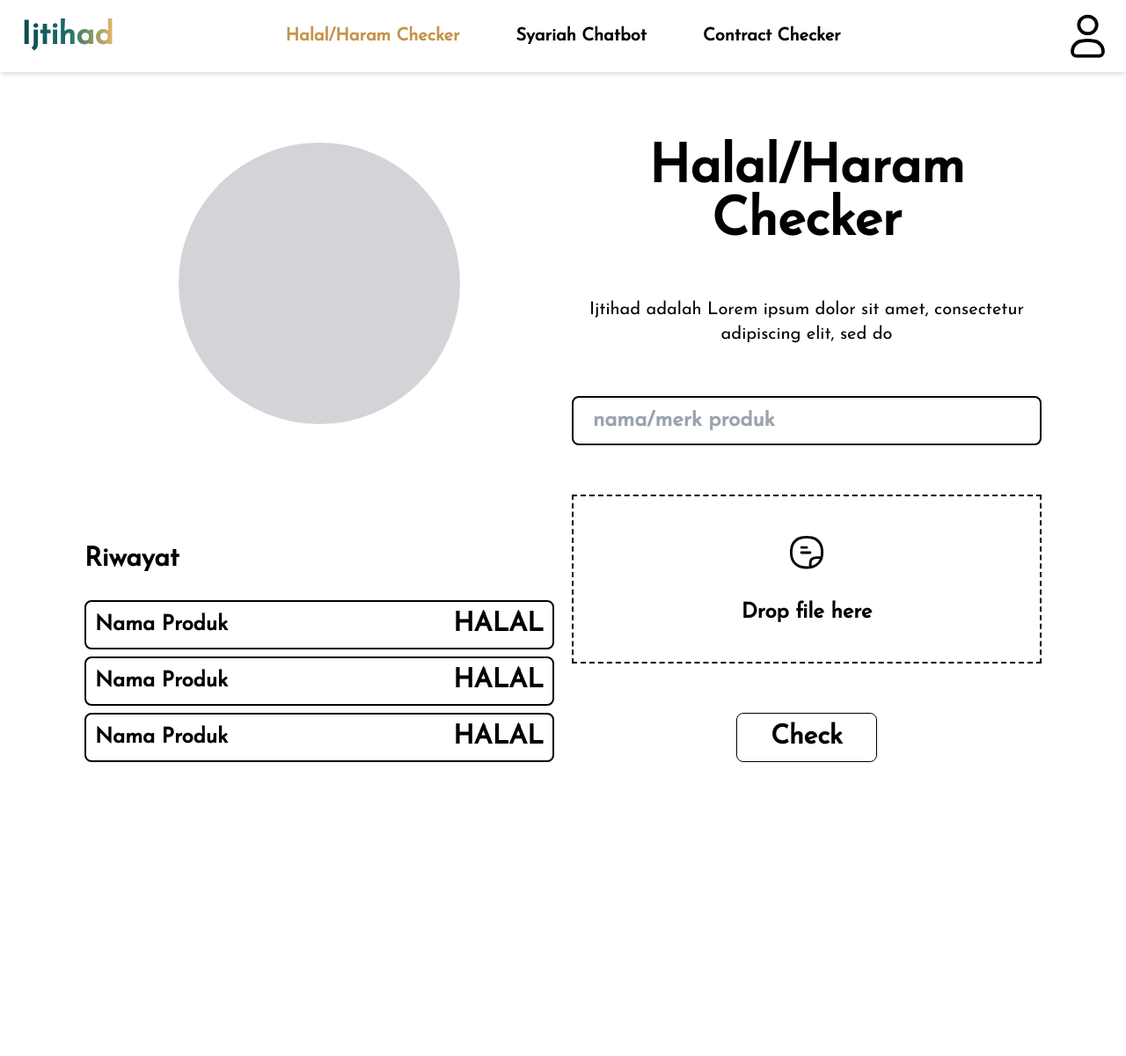
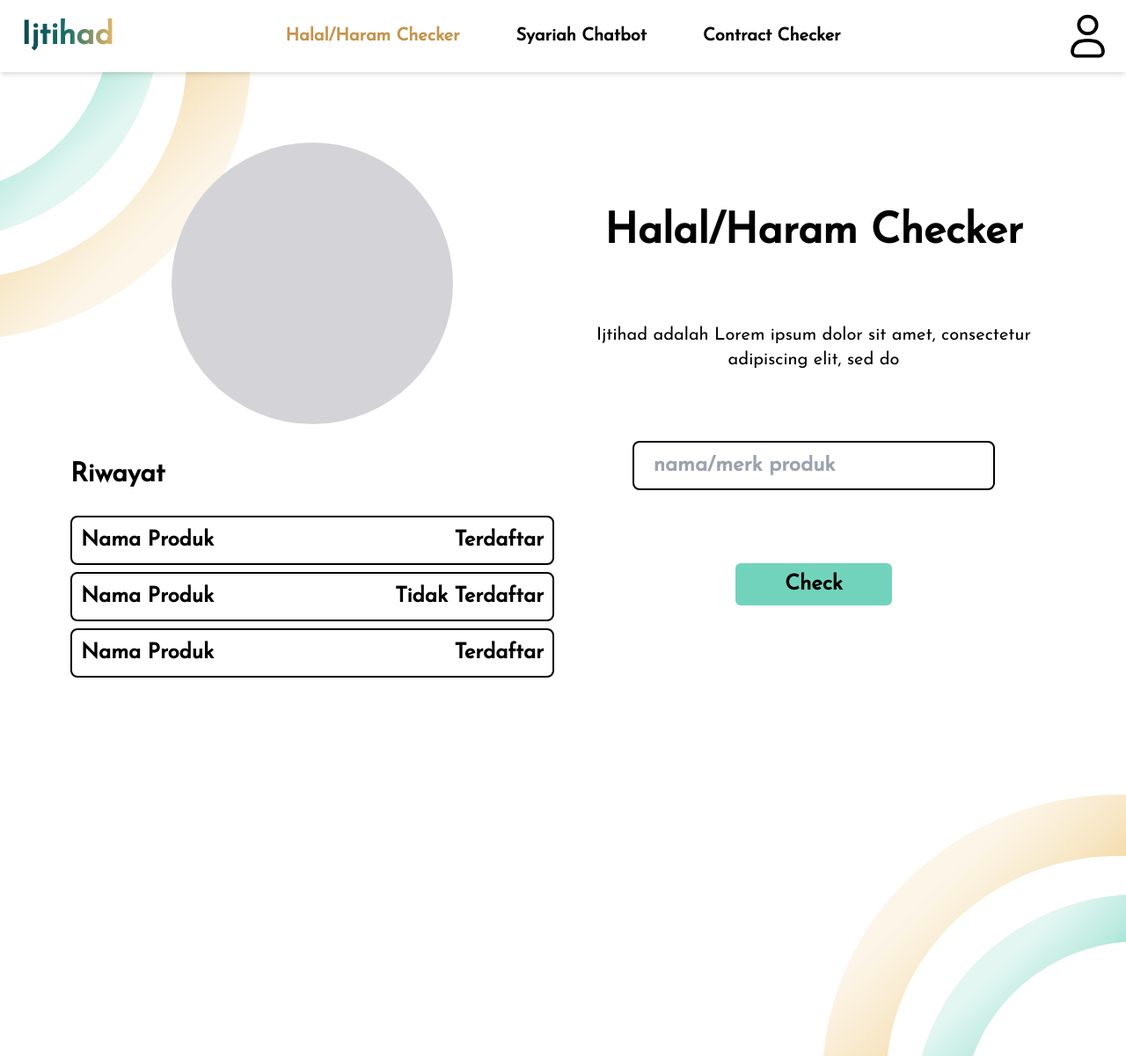
Before and after one commit to anotherbondan/ijtihad-ai, a FastAPI app: page /halal-checker in a window 1280 px wide. Shown: the whole page at 88% size. Before the commit the page ends 866 px from the top, so only its background shows below. Run offline with FastAPI, Linux system fonts and the light colour scheme; some libraries are stand-ins or nearby versions.

Commit message:
feat: add theme to halal checker page

```diff
--- a/main.py
+++ b/main.py
@@ -8,13 +8,17 @@ templates = Jinja2Templates(directory="templates")
 app.mount("/static", StaticFiles(directory="static"), name="static")
 
 @app.get("/", response_class=HTMLResponse)
-async def read_home_page(request: Request):
+async def home_page(request: Request):
     return templates.TemplateResponse("index.html", {"request": request})
 
 @app.get("/chatbot", response_class=HTMLResponse)
-async def read_chatbot_page(request: Request):
+async def chatbot_page(request: Request):
     return templates.TemplateResponse("Chatbot/index.html", {"request": request})
 
 @app.get("/halal-checker", response_class=HTMLResponse)
-async def read_halal_checker_page(request: Request):
+async def halal_checker_page(request: Request):
     return templates.TemplateResponse("HalalChecker/index.html", {"request": request})
+
+@app.get("/halal-checker/result", response_class=HTMLResponse)
+async def result_halal_checker_page(request: Request):
+    return templates.TemplateResponse("HalalChecker/result.html", {"request": request})
--- a/templates/Chatbot/result.html
+++ /dev/null
@@ -1,4 +0,0 @@
-{% extends "base.html" %} {%
-block content %}
-
-{% endblock %}
--- a/templates/HalalChecker/index.html
+++ b/templates/HalalChecker/index.html
@@ -1,11 +1,15 @@
 {% extends "base.html" %} {% block content %}
-<div class="flex flex-col gap-10 mx-auto max-w-screen px-20">
+<div class="flex flex-col gap-10 mx-auto max-w-screen px-16 max-lg:px-10">
+  <img src="/static/assets/halal-left.svg" alt="bg" class="absolute top-0 left-0 -z-10 max-lg:hidden">
+  <img src="/static/assets/halal-right.svg" alt="bg" class="absolute -bottom-1/2 right-0 -z-10 max-lg:hidden">
   <h1
-    class="self-stretch text-center justify-start text-black text-6xl font-semibold lg:hidden"
+    class="self-stretch text-center justify-start text-black text-2xl font-semibold lg:hidden"
   >
     Halal/Haram Checker
   </h1>
-  <p class="w-full text-center justify-start text-black text-xl font-medium lg:hidden">
+  <p
+    class="w-full text-center justify-start text-black text-xl font-medium lg:hidden"
+  >
     Ijtihad adalah Lorem ipsum dolor sit amet, consectetur adipiscing elit, sed
     do
   </p>
@@ -13,7 +17,7 @@
     <div
       class="w-1/2 max-lg:w-full inline-flex flex-col justify-between items-center gap-10"
     >
-      <div class="w-80 h-80 bg-zinc-300 rounded-full"></div>
+      <div class="max-lg:w-65 max-lg:h-65 w-80 h-80 bg-zinc-300 rounded-full"></div>
       <div class="self-stretch flex flex-col justify-start items-start gap-7">
         <div
           class="self-stretch justify-start text-black text-3xl font-semibold"
@@ -25,52 +29,52 @@
             class="self-stretch h-14 px-3 rounded-lg outline outline-2 outline-offset-[-2px] outline-black inline-flex justify-between items-center"
           >
             <div
-              class="text-center justify-start text-black text-2xl font-semibold"
+              class="text-center justify-start text-black text-2xl max-lg:text-lg font-semibold"
             >
               Nama Produk
             </div>
             <div
-              class="text-center justify-start text-black text-3xl font-semibold"
+              class="text-center justify-start text-black text-2xl max-lg:text-lg font-semibold"
             >
-              HALAL
+              Terdaftar
             </div>
           </div>
           <div
             class="self-stretch h-14 px-3 rounded-lg outline outline-2 outline-offset-[-2px] outline-black inline-flex justify-between items-center"
           >
             <div
-              class="text-center justify-start text-black text-2xl font-semibold"
+              class="text-center justify-start text-black text-2xl max-lg:text-lg font-semibold"
             >
               Nama Produk
             </div>
             <div
-              class="text-center justify-start text-black text-3xl font-semibold"
+              class="text-center justify-start text-black text-2xl max-lg:text-lg font-semibold"
             >
-              HALAL
+              Tidak Terdaftar
             </div>
           </div>
           <div
             class="self-stretch h-14 px-3 rounded-lg outline outline-2 outline-offset-[-2px] outline-black inline-flex justify-between items-center"
           >
             <div
-              class="text-center justify-start text-black text-2xl font-semibold"
+              class="text-center justify-start text-black text-2xl max-lg:text-lg font-semibold"
             >
               Nama Produk
             </div>
             <div
-              class="text-center justify-start text-black text-3xl font-semibold"
+              class="text-center justify-start text-black text-2xl max-lg:text-lg font-semibold"
             >
-              HALAL
+              Terdaftar
             </div>
           </div>
         </div>
       </div>
     </div>
     <div
-      class="w-1/2 max-lg:w-full flex flex-col justify-between items-center gap-14"
+      class="w-1/2 max-lg:w-full flex flex-col justify-evenly max-lg:gap-10 items-center"
     >
       <h1
-        class="self-stretch text-center justify-start text-black text-6xl font-semibold max-lg:hidden"
+        class="self-stretch text-center justify-start text-black text-5xl font-semibold max-lg:hidden"
       >
         Halal/Haram Checker
       </h1>
@@ -81,7 +85,7 @@
         sed do
       </p>
       <div
-        class="w-full h-14 pl-3 pr-2.5 py-2.5 rounded-lg outline outline-2 outline-offset-[-2px] outline-black inline-flex justify-start items-center gap-2.5"
+        class="w-3/4 max-lg:w-full h-14 pl-3 pr-2.5 py-2.5 rounded-lg outline outline-2 outline-offset-[-2px] outline-black inline-flex justify-start items-center gap-2.5"
       >
         <input
           type="text"
@@ -90,23 +94,16 @@
         />
       </div>
       <div
-        class="w-full h-48 outline-2 outline-offset-[-2px] outline-black outline-dashed flex flex-col justify-center items-center gap-7"
+        class="w-40 h-14 rounded-lg inline-flex justify-center items-center gap-5"
       >
-        <img src="/static/assets/file.svg" alt="icon" class="h-12 w-auto" />
-        <div
-          class="self-stretch text-center justify-start text-black text-2xl font-semibold"
-        >
-          Drop file here
-        </div>
-      </div>
-      <div
-        class="w-40 h-14 rounded-lg outline outline-1 outline-offset-[-1px] outline-black inline-flex justify-center items-center gap-5"
-      >
-        <button
-          class="flex justify-start text-black text-3xl font-semibold px-4 py-2 hover:bg-gray-100 rounded"
-        >
-          Check
-        </button>
+        <a href="/halal-checker">
+          <button
+            type="button"
+            class="flex items-center gap-5 px-14 py-2 rounded-md bg-[#72d3bd] active:bg-[#1a6e6a] hover:cursor-pointer"
+          >
+            <span class="font-semibold text-2xl">Check</span>
+          </button>
+        </a>
       </div>
     </div>
   </div>
--- a/templates/base.html
+++ b/templates/base.html
@@ -70,7 +70,7 @@
           >
         </el-popover-group>
         <div class="hidden lg:flex lg:flex-1 lg:justify-end">
-          <a href="/profile" class="text-sm/6 font-semibold">
+          <a href="/dashboard" class="text-sm/6 font-semibold">
             <svg
               width="39"
               height="50"
@@ -152,7 +152,7 @@
                   </div>
                   <div class="py-2">
                     <a
-                      href="/profile"
+                      href="/dashboard"
                       class="-mx-3 block rounded-lg px-3 py-2.5 text-base/7 font-semibold"
                     >
                       <svg
```
Also changed, not shown: templates/HalalChecker/result.html (added, +35 -0 lines), static/assets/halal-left.svg (added), static/assets/halal-right.svg (added).
